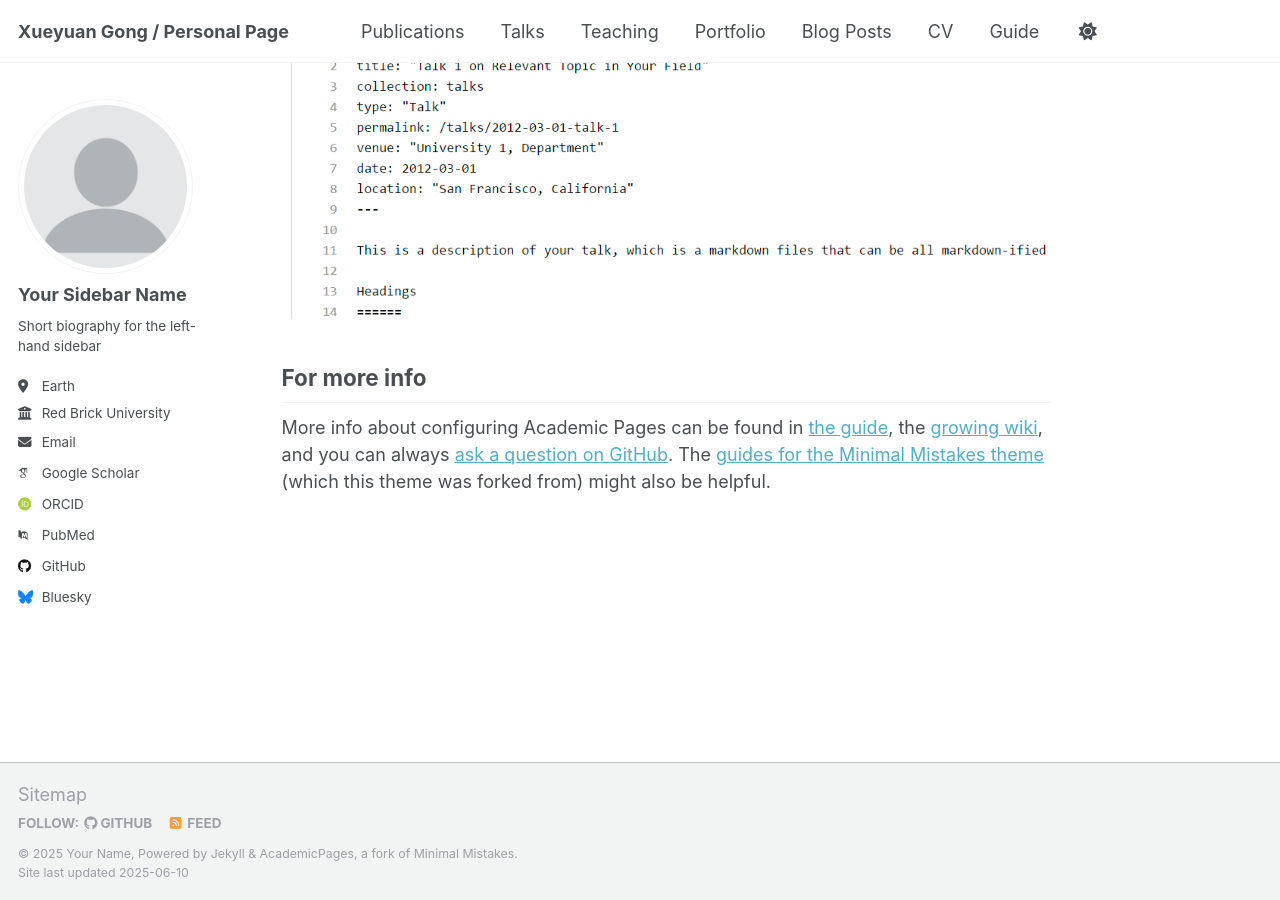
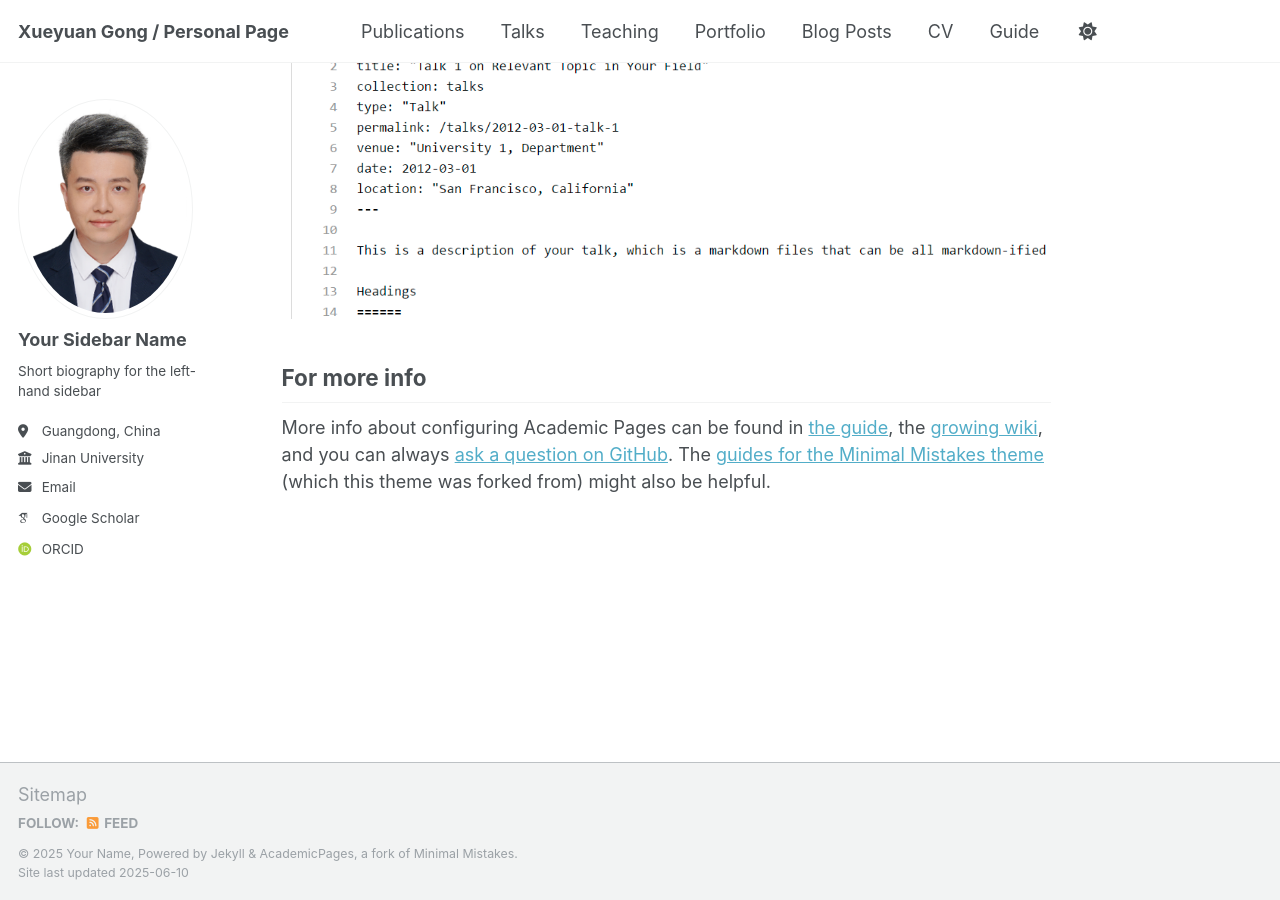
Before and after one commit to amoonfana/amoonfana.github.io, a Jekyll site: the page built from _pages/about.md, in a window 1280 px wide and 900 px high, scrolled down 2636 px. Built offline with Jekyll 4.4.1, drawn with Linux system fonts in a browser that asks for light colours; some web fonts are replaced.

Commit message:
update _config.yml and upload xygong.png

```diff
--- a/_config.yml
+++ b/_config.yml
@@ -13,32 +13,32 @@ title                    : "Xueyuan Gong / Personal Page"
 title_separator          : "-"
 name                     : &name "Your Name"
 description              : &description "personal description"
-url                      : https://xygong.github.io # the base hostname & protocol for your site e.g. "https://[your GitHub username].github.io" or if you already have some other page hosted on Github then use "https://[your GitHub username].github.io/[Your Repo Name]"
+url                      : https://amoonfana.github.io # the base hostname & protocol for your site e.g. "https://[your GitHub username].github.io" or if you already have some other page hosted on Github then use "https://[your GitHub username].github.io/[Your Repo Name]"
 baseurl                  : "" # the subpath of your site, e.g. "/blog"
-repository               : "amoonfana/xygong.github.io"
+repository               : "amoonfana/amoonfana.github.io"
 
 # Site Author - The following control what appear as part of the author content on the side bar.
 #               If a field is blank the icon and link will not appear, otherwise it will be shown.
 #               Additional customization can be done by editing /_includes/author-profile.html
 author:
   # Biographic information
-  avatar           : "profile.png"
+  avatar           : "xygong.png"
   name             : "Your Sidebar Name"
   pronouns         : # example: "she/her"
   bio              : "Short biography for the left-hand sidebar"
-  location         : "Earth"
-  employer         : "Red Brick University"
+  location         : "Guangdong, China"
+  employer         : "Jinan University"
   uri              : # URL
-  email            : "none@example.org"
+  email            : "xygong[AT]jnu.edu.cn"
 
   # Academic websites
   academia         : # URL
   arxiv            : # URL - Update with the correct link to your profile
-  googlescholar    : "https://scholar.google.com/citations?user=PS_CX0AAAAAJ"
+  googlescholar    : "https://scholar.google.com/citations?hl=en&user=q5rZ25IAAAAJ&view_op=list_works&sortby=pubdate"
   impactstory      : # URL
   orcid            : "http://orcid.org/yourorcidurl"
   semantic         : # URL
-  pubmed           : "https://www.ncbi.nlm.nih.gov/pubmed/?term=john+snow"
+  pubmed           : # URL
   researchgate     : # URL
   scopus           : # URL
 
@@ -46,12 +46,12 @@ author:
   bitbucket        : # Username - Update with your username on the site
   codepen          : # Username
   dribbble         : # Username
-  github           : "academicpages"
+  github           : # Username
   kaggle           : # Username
   stackoverflow    : # User number or user number and name (i.e., use "1" or "1/jeff-atwood")
 
   # Social media
-  bluesky          : "bsky.app" # Replace this with you Bluesky username
+  bluesky          : # Username
   facebook         : # Username
   flickr           : # Username
   foursquare       : # Username
```
Also changed, not shown: images/xygong.png (added).
